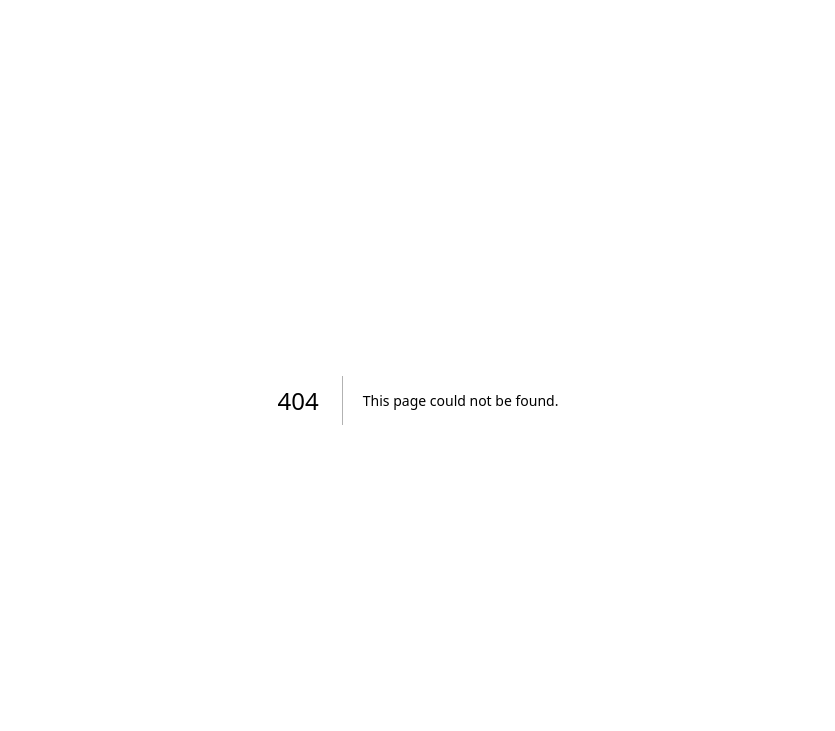
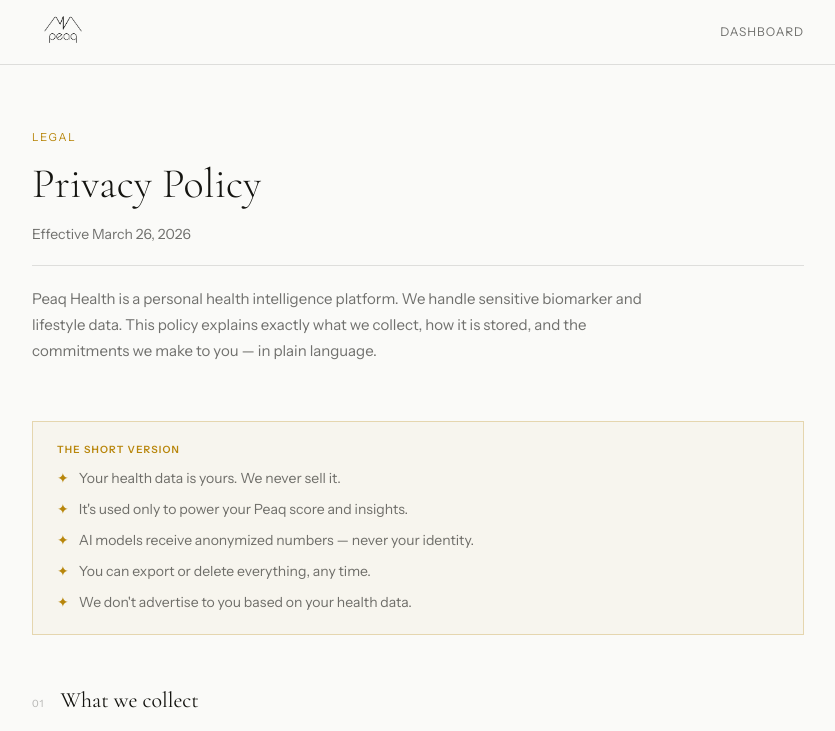
Before and after one commit to drmemes1/peaqhealth, a Next.js app in the folder peaqhealth_1/apps/web/: page /privacy in a window 1280 px wide. Before the commit this address had no page. Shown: the top 731 px of the page, without its empty margins (222-1057 px from the left). Built offline with nearby package versions, Linux system fonts and the light colour scheme.

Commit message:
feat: add /privacy policy page

```diff
--- /dev/null
+++ b/peaqhealth_1/apps/web/app/privacy/page.tsx
@@ -0,0 +1,196 @@
+import Link from "next/link";
+import { LogoSvg } from "../components/logo-svg";
+
+const EFFECTIVE_DATE = "March 26, 2026";
+
+const sections = [
+  {
+    title: "What we collect",
+    body: [
+      "Account information — your email address and encrypted password, used solely to authenticate you.",
+      "Health data you provide — wearable sleep metrics (deep sleep %, REM %, HRV, resting heart rate), blood biomarker values from lab reports you upload, oral microbiome sequencing results from your Zymo Research kit, and lifestyle questionnaire responses (age range, sex, exercise level, smoking status, diet, alcohol, stress).",
+      "Device & usage data — browser type, IP address, pages visited, and session timestamps, collected automatically to keep the service running and secure. We do not use this data for advertising.",
+      "Payment data — if you purchase a kit or subscription, payment is processed by Stripe. Peaq Health never sees or stores your full card number.",
+    ],
+  },
+  {
+    title: "How it's stored",
+    body: [
+      "All data is stored in Supabase (PostgreSQL), hosted on AWS in the United States, with encryption at rest and in transit (TLS 1.2+).",
+      "Lab reports you upload are parsed server-side and the numeric biomarker values are stored. The original PDF is not retained after parsing.",
+      "Health data is associated with your user ID only — no name, date of birth, or social security number is required or stored.",
+      "AI-generated insights are created from anonymized numeric values only. Your user ID, name, and email are never sent to any AI model.",
+      "Wearable connection tokens are stored encrypted. We store only the metrics needed for scoring — not your full activity history.",
+    ],
+  },
+  {
+    title: "How it's used",
+    body: [
+      "Your health data is used exclusively to calculate your Peaq score, generate your personalized dashboard, and produce AI-generated insights tailored to your data.",
+      "We do not use your health data to train AI models.",
+      "We may use aggregated, de-identified statistics (e.g. 'average HRV across all users') internally to improve the scoring methodology. No individual can be identified from this data.",
+      "We may send you transactional emails (score updates, kit shipping notifications) and, if you opt in, educational health content. You can unsubscribe at any time.",
+    ],
+  },
+  {
+    title: "What we never do",
+    body: [
+      "We do not sell your data — ever. Not to insurers, employers, advertisers, data brokers, or anyone else.",
+      "We do not share your individual health data with third parties except as strictly necessary to operate the service (e.g. Zymo Research receives your kit registration to process your sample; Stripe processes payment).",
+      "We do not use your data for targeted advertising on any platform.",
+      "We do not use health data as a factor in pricing or eligibility for any product.",
+    ],
+  },
+  {
+    title: "Your rights",
+    body: [
+      "You can request a full export of your data at any time by emailing privacy@peaqhealth.com.",
+      "You can request deletion of your account and all associated health data. Deletion is permanent and processed within 30 days.",
+      "You can update or correct your lifestyle and demographic data in Settings at any time.",
+      "California residents have additional rights under CCPA, including the right to know, delete, and opt out of sale (we do not sell data). Requests can be directed to privacy@peaqhealth.com.",
+    ],
+  },
+  {
+    title: "Cookies & tracking",
+    body: [
+      "We use a single session cookie to keep you logged in. We do not use third-party advertising cookies or tracking pixels.",
+      "We use a lightweight, privacy-respecting analytics tool to understand aggregate usage (pages visited, session count). No personal health data is included in analytics.",
+    ],
+  },
+  {
+    title: "Changes to this policy",
+    body: [
+      "We will notify you by email and with an in-app banner if this policy changes in a material way. The effective date at the top of this page reflects the most recent update.",
+    ],
+  },
+  {
+    title: "Contact",
+    body: [
+      "Questions about this policy or how your data is handled: privacy@peaqhealth.com",
+      "Peaq Health, Inc. · United States",
+    ],
+  },
+];
+
+export default function PrivacyPage() {
+  return (
+    <div className="min-h-svh bg-off-white" style={{ fontFamily: "var(--font-body, 'Instrument Sans', sans-serif)" }}>
+      {/* Nav */}
+      <header className="sticky top-0 z-50 border-b bg-off-white/92 backdrop-blur-[12px]"
+        style={{ borderBottomColor: "var(--ink-12)" }}>
+        <div className="mx-auto flex h-16 max-w-[820px] items-center justify-between px-6">
+          <Link href="/">
+            <LogoSvg size={52} color="var(--ink)" />
+          </Link>
+          <Link href="/dashboard"
+            className="font-body text-[12px] uppercase tracking-[0.08em]"
+            style={{ color: "var(--ink-60)" }}>
+            Dashboard
+          </Link>
+        </div>
+      </header>
+
+      {/* Content */}
+      <main className="mx-auto max-w-[820px] px-6 py-16">
+
+        {/* Header */}
+        <div style={{ marginBottom: 56 }}>
+          <p className="font-body text-[11px] uppercase tracking-[0.16em]"
+            style={{ color: "var(--gold)", marginBottom: 14 }}>
+            Legal
+          </p>
+          <h1 style={{
+            fontFamily: "'Cormorant Garamond', Georgia, serif",
+            fontSize: 42, fontWeight: 300, color: "var(--ink)",
+            lineHeight: 1.15, margin: "0 0 16px",
+          }}>
+            Privacy Policy
+          </h1>
+          <p className="font-body" style={{ fontSize: 14, color: "var(--ink-60)", margin: 0 }}>
+            Effective {EFFECTIVE_DATE}
+          </p>
+          <div style={{ marginTop: 20, paddingTop: 20, borderTop: "0.5px solid var(--ink-12)" }}>
+            <p className="font-body" style={{ fontSize: 15, lineHeight: 1.75, color: "var(--ink-60)", margin: 0, maxWidth: 620 }}>
+              Peaq Health is a personal health intelligence platform. We handle sensitive biomarker and
+              lifestyle data. This policy explains exactly what we collect, how it is stored, and the
+              commitments we make to you — in plain language.
+            </p>
+          </div>
+        </div>
+
+        {/* The short version */}
+        <div style={{
+          background: "rgba(184,134,11,0.04)",
+          border: "0.5px solid rgba(184,134,11,0.28)",
+          padding: "20px 24px",
+          marginBottom: 52,
+        }}>
+          <p className="font-body text-[10px] uppercase tracking-[0.12em]"
+            style={{ color: "var(--gold)", fontWeight: 600, marginBottom: 10 }}>
+            The short version
+          </p>
+          <ul style={{ margin: 0, padding: 0, listStyle: "none", display: "flex", flexDirection: "column", gap: 8 }}>
+            {[
+              "Your health data is yours. We never sell it.",
+              "It's used only to power your Peaq score and insights.",
+              "AI models receive anonymized numbers — never your identity.",
+              "You can export or delete everything, any time.",
+              "We don't advertise to you based on your health data.",
+            ].map((line, i) => (
+              <li key={i} style={{ display: "flex", gap: 10, alignItems: "flex-start" }}>
+                <span style={{ color: "var(--gold)", fontSize: 14, marginTop: 1, flexShrink: 0 }}>✦</span>
+                <span className="font-body" style={{ fontSize: 14, lineHeight: 1.65, color: "var(--ink-60)" }}>{line}</span>
+              </li>
+            ))}
+          </ul>
+        </div>
+
+        {/* Sections */}
+        <div style={{ display: "flex", flexDirection: "column", gap: 44 }}>
+          {sections.map((section, si) => (
+            <div key={si}>
+              <div style={{ display: "flex", alignItems: "baseline", gap: 16, marginBottom: 20 }}>
+                <span className="font-body text-[10px] uppercase tracking-[0.1em]"
+                  style={{ color: "var(--ink-30)", flexShrink: 0 }}>
+                  {String(si + 1).padStart(2, "0")}
+                </span>
+                <h2 style={{
+                  fontFamily: "'Cormorant Garamond', Georgia, serif",
+                  fontSize: 22, fontWeight: 400, color: "var(--ink)",
+                  margin: 0, lineHeight: 1.2,
+                }}>
+                  {section.title}
+                </h2>
+              </div>
+              <div style={{ paddingLeft: 30, borderLeft: "0.5px solid var(--ink-12)" }}>
+                <ul style={{ margin: 0, padding: 0, listStyle: "none", display: "flex", flexDirection: "column", gap: 12 }}>
+                  {section.body.map((item, ii) => (
+                    <li key={ii} style={{ display: "flex", gap: 12, alignItems: "flex-start" }}>
+                      <span style={{ color: "var(--ink-30)", fontSize: 11, marginTop: 3, flexShrink: 0 }}>—</span>
+                      <p className="font-body" style={{ fontSize: 14, lineHeight: 1.75, color: "var(--ink-60)", margin: 0 }}>
+                        {item}
+                      </p>
+                    </li>
+                  ))}
+                </ul>
+              </div>
+            </div>
+          ))}
+        </div>
+
+        {/* Footer */}
+        <div style={{
+          marginTop: 64, paddingTop: 24,
+          borderTop: "0.5px solid var(--ink-12)",
+          display: "flex", justifyContent: "space-between", alignItems: "center",
+          flexWrap: "wrap", gap: 12,
+        }}>
+          <LogoSvg size={36} color="var(--ink-30)" />
+          <p className="font-body" style={{ fontSize: 11, color: "var(--ink-30)", margin: 0 }}>
+            © {new Date().getFullYear()} Peaq Health, Inc. · privacy@peaqhealth.com
+          </p>
+        </div>
+      </main>
+    </div>
+  );
+}
```
